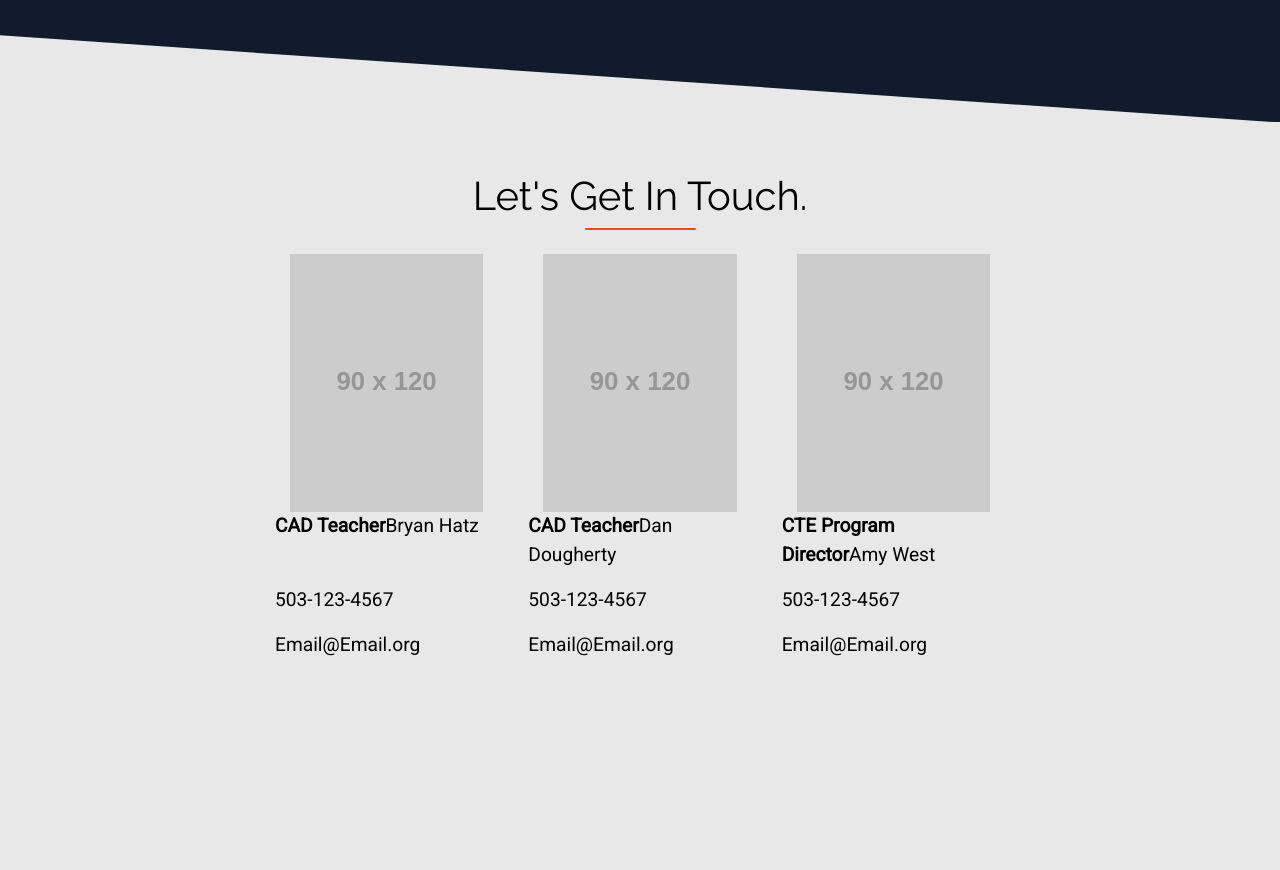
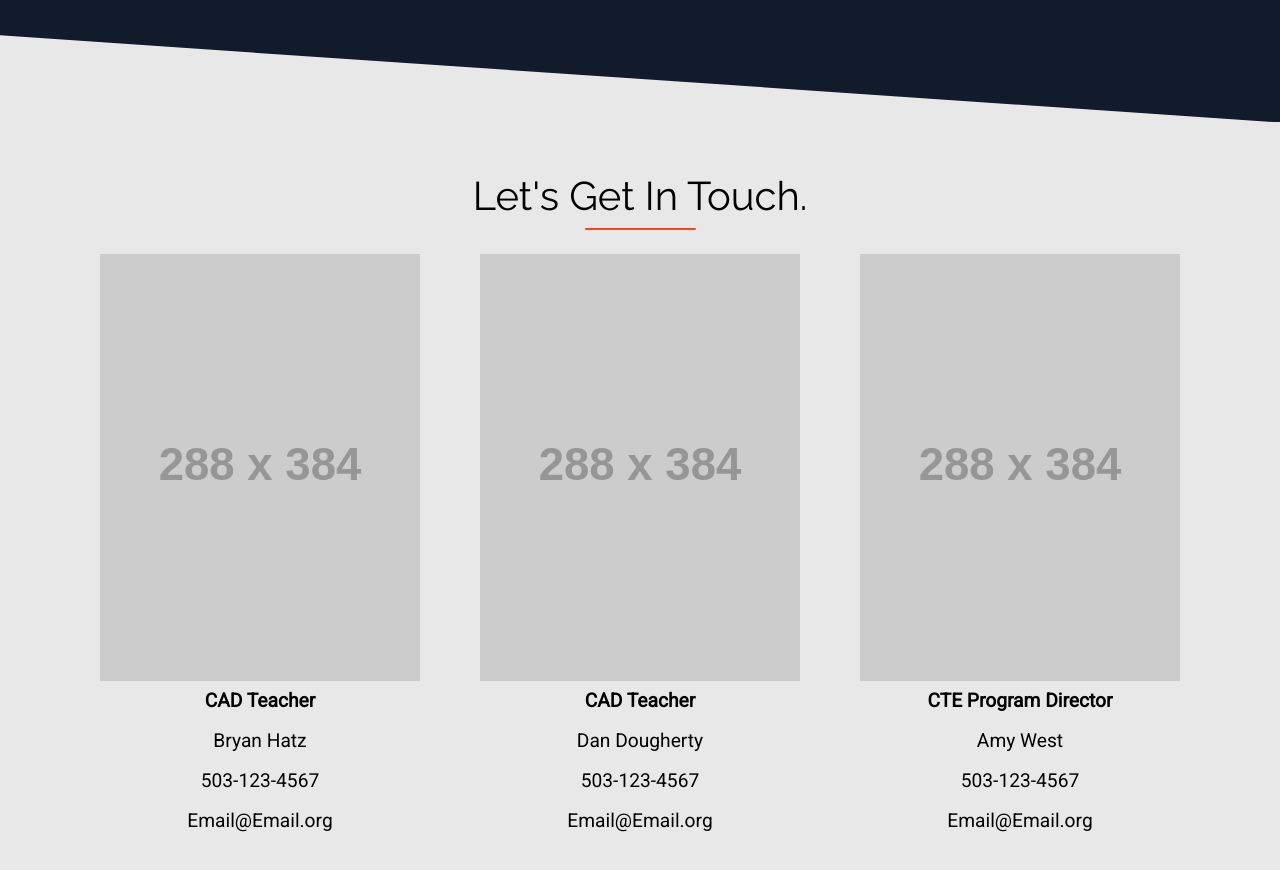
Before and after one commit to Brayan2134/highSchool-SpragueCTE, a plain HTML site: page content/Computer_Aided_Design/index.html in a window 1280 px wide. Shown: the part 2683-3553 px from the top of the page. Before the commit the page ends 3408 px from the top, so only its background shows below. Drawn offline with nearby package versions, Linux system fonts and the light colour scheme; files that its build step writes are made by us from their sources; placeholder pictures from the web are drawn by us.

Commit message:
CAD Contact Info Added

```diff
--- a/content/Computer_Aided_Design/index.html
+++ b/content/Computer_Aided_Design/index.html
@@ -51,7 +51,7 @@
           <hr class="shortLine">
         </div>
         <div class="col-12">
-          <p class="text-">
+          <p>
             Computer-aided design (CAD) is the use of computers (or workstations) to aid in the creation, modification, analysis, or optimization of a design.[1] CAD software is
             used to increase the productivity of the designer, improve the quality of design, improve communications through documentation, and to create a database for manufacturing.
             [2] CAD output is often in the form of electronic files for print, machining, or other manufacturing operations. The term CADD (for Computer Aided Design and Drafting) is
@@ -77,28 +77,28 @@
         </div>
         <div class="col-8 offset-2">
            <div class="row">
-              <div class="column"><p class="text-">Electrical Engineer</p></div>
-              <div class="column"><p class="text-">$94,210</p></div>
+              <div class="column"><p>Electrical Engineer</p></div>
+              <div class="column"><p>$94,210</p></div>
           </div>
           <div class="row">
-              <div class="column"><p class="text-">Environmental Engineering</p></div>
-              <div class="column"><p class="text-">$84,560</p></div>
+              <div class="column"><p>Environmental Engineering</p></div>
+              <div class="column"><p>$84,560</p></div>
           </div>
           <div class="row">
-              <div class="column"><p class="text-">Civil Engineering</p></div>
-              <div class="column"><p class="text-">$82,710</p></div>
+              <div class="column"><p>Civil Engineering</p></div>
+              <div class="column"><p>$82,710</p></div>
           </div>
           <div class="row">
-              <div class="column"><p class="text-">Architectural Engineering</p></div>
-              <div class="column"><p class="text-">$79,300</p></div>
+              <div class="column"><p>Architectural Engineering</p></div>
+              <div class="column"><p>$79,300</p></div>
           </div>
           <div class="row">
-              <div class="column"><p class="text-">Industrial Engineering</p></div>
-              <div class="column"><p class="text-">$63,570</p></div>
+              <div class="column"><p>Industrial Engineering</p></div>
+              <div class="column"><p>$63,570</p></div>
           </div>
           <div class="row">
-              <div class="column"><p class="text-">Drafting and Design Engineering</p></div>
-              <div class="column"><p class="text-">$47,880</p></div>
+              <div class="column"><p>Drafting and Design Engineering</p></div>
+              <div class="column"><p>$47,880</p></div>
           </div>
         </div>
       </div>
@@ -175,7 +175,7 @@
     </div>
   </section>
 
-  <section class="aboutProgram">
+  <section class="Contact">
       <div class="container">
         <div class="row">
           <div class="col-12">
@@ -184,29 +184,33 @@
             </h1>
             <hr class="shortLine">
           </div>
-          <div class="col-8 offset-2">
-              <div class="row">
-                  <div class="col-4"><img class="col-12" src="https://via.placeholder.com/90x120" alt="CAD 2"></div>
-                  <div class="col-4"><img class="col-12" src="https://via.placeholder.com/90x120" alt="CAD 2"></div>
-                  <div class="col-4"><img class="col-12" src="https://via.placeholder.com/90x120" alt="CAD 2"></div>
-              </div>
-              <div class="row">
-                 <div class="col-4"><p class="text"><b>CAD Teacher</b>Bryan Hatz</p></div>
-                 <div class="col-4"><p class="text"><b>CAD Teacher</b>Dan Dougherty</p></div>
-                 <div class="col-4"><p class="text"><b>CTE Program Director</b>Amy West</p></div>
-             </div>
-             <div class="row">
-                <div class="col-4"><p class="text-">503-123-4567</p></div>
-                <div class="col-4"><p class="text-">503-123-4567</p></div>
-                <div class="col-4"><p class="text-">503-123-4567</p></div>
-
-             </div>
-             <div class="row">
-                <div class="col-4"><p class="text-">Email@Email.org</p></div>
-                <div class="col-4"><p class="text-">Email@Email.org</p></div>
-                <div class="col-4"><p class="text-">Email@Email.org</p></div>
-             </div>
-          </div>
+            <div class="Contact-Info col-sm-12 col-md-4">
+                <img class="col-12" src="https://via.placeholder.com/288x384" alt="CAD 2">
+                <p class="text-center">
+                  <b>CAD Teacher</b><br>
+                  Bryan Hatz<br>
+                  503-123-4567<br>
+                  Email@Email.org
+                </p>
+            </div>
+            <div class="Contact-Info col-sm-12 col-md-4">
+                <img class="col-12" src="https://via.placeholder.com/288x384" alt="CAD 2">
+                <p class="text-center">
+                  <b>CAD Teacher</b><br>
+                  Dan Dougherty<br>
+                  503-123-4567<br>
+                  Email@Email.org
+                </p>
+            </div>
+            <div class="Contact-Info col-sm-12 col-md-4">
+                <img class="col-12" src="https://via.placeholder.com/288x384" alt="CAD 2">
+                <p class="text-center">
+                  <b>CTE Program Director</b><br>
+                  Amy West<br>
+                  503-123-4567<br>
+                  Email@Email.org
+                </p>
+            </div>
         </div>
       </div>
     </section>
--- a/css/onePageCSS/CAD.css
+++ b/css/onePageCSS/CAD.css
@@ -27,7 +27,20 @@
 
 }
 
+.Contact
+{
+    padding-top : 50px;
+    padding-bottom : 50px;
+    color: black;
+    line-height : 40px;
+}
 
+.Contact-Info
+{
+
+    display : block;
+
+}
 
 @media screen and (max-width: 768px) {
     .text-carousel {
```
